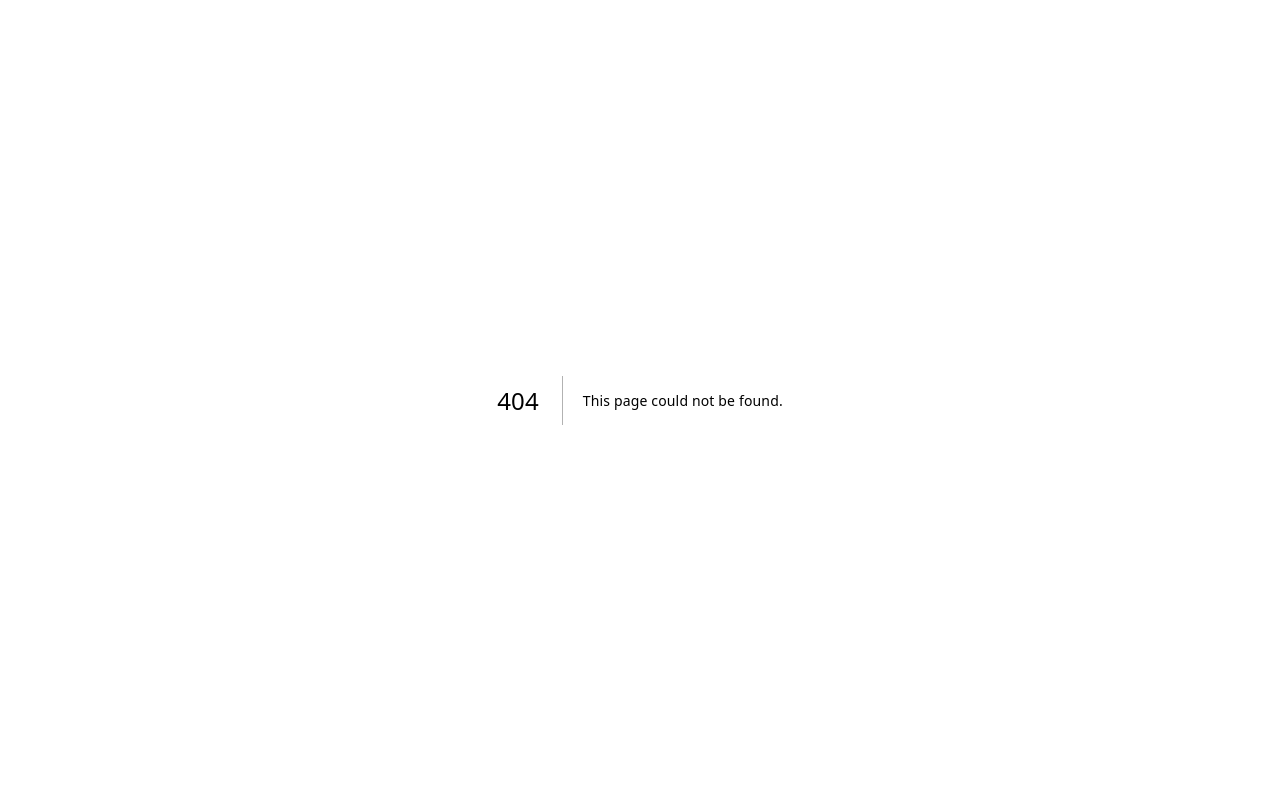
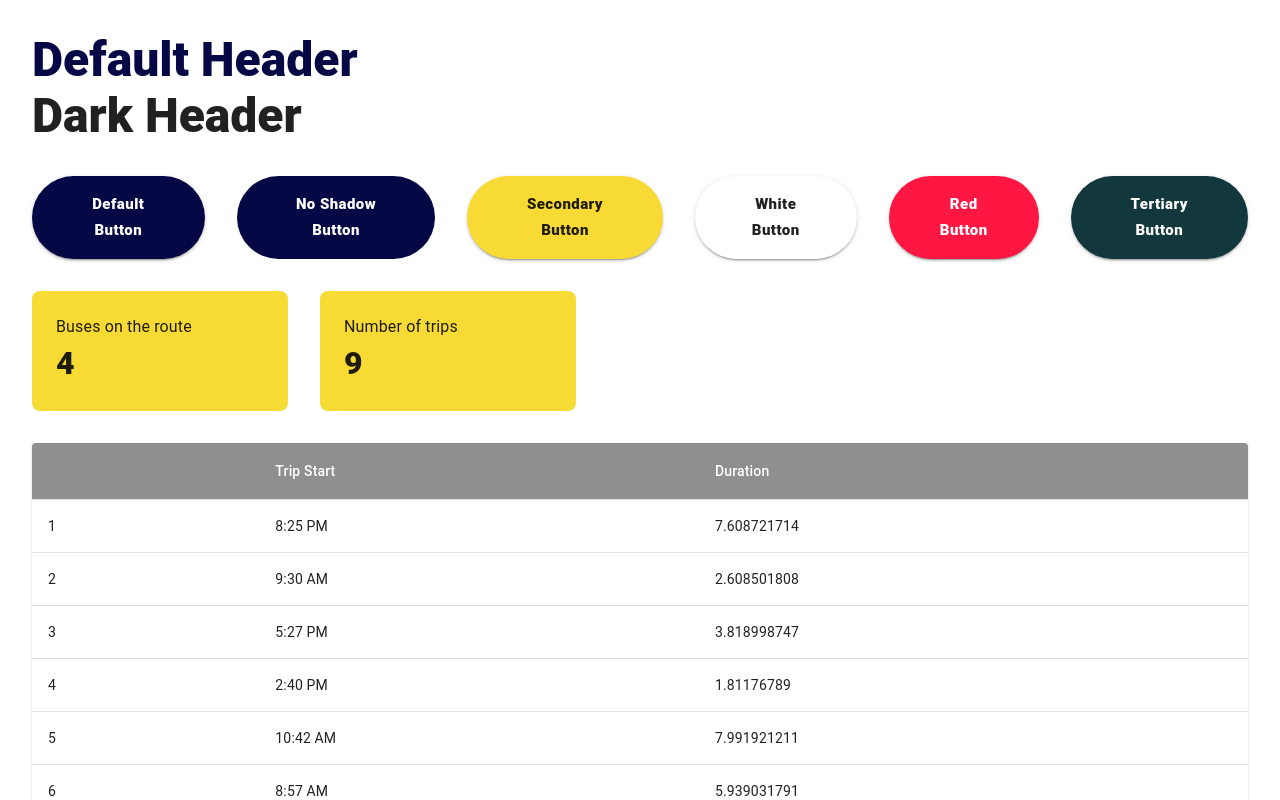
Before and after one commit to marcelitocosicoljr/istoppweb, a Next.js app: page /components in a window 1280 px wide. Before the commit this address had no page. Shown: the top 800 px of the page. Built offline with nearby package versions, Linux system fonts and the light colour scheme.

Commit message:
Create components.jsx

```diff
--- /dev/null
+++ b/pages/components.jsx
@@ -0,0 +1,52 @@
+import React from "react";
+import Button from "components/UI/Button";
+import Header from "components/UI/Header";
+import InfoCard from "components/UI/InfoCard";
+import DataTable from "components/UI/DataTable";
+import RouteLegs from "../components/UI/RouteLegs";
+import styled from "@emotion/styled";
+
+const IvanPage = () => {
+  return (
+    <Container>
+      <div>
+        <Header>Default Header</Header>
+        <Header color="dark">Dark Header</Header>
+      </div>
+      <Group>
+        <Button>Default Button</Button>
+        <Button shadow>No Shadow Button</Button>
+        <Button color="secondary">Secondary Button</Button>
+        <Button color="white">White Button</Button>
+        <Button color="error">Red Button</Button>
+        <Button color="tertiary">Tertiary Button</Button>
+      </Group>
+      <Group>
+        <InfoCard label="Buses on the route" value="4" />
+        <InfoCard label="Number of trips" value="9" />
+      </Group>
+      <div>
+        <DataTable />
+      </div>
+      <Group>
+        <RouteLegs index={1} origin={83} destination={177} />
+        <RouteLegs index={1} origin={83} destination={177} />
+      </Group>
+    </Container>
+  );
+};
+
+export default IvanPage;
+
+const Container = styled.div`
+  padding: 2rem;
+  display: flex;
+  justify-content: center;
+  flex-direction: column;
+  gap: 2rem;
+`;
+
+const Group = styled.div`
+  display: flex;
+  gap: 2rem;
+`;
```
